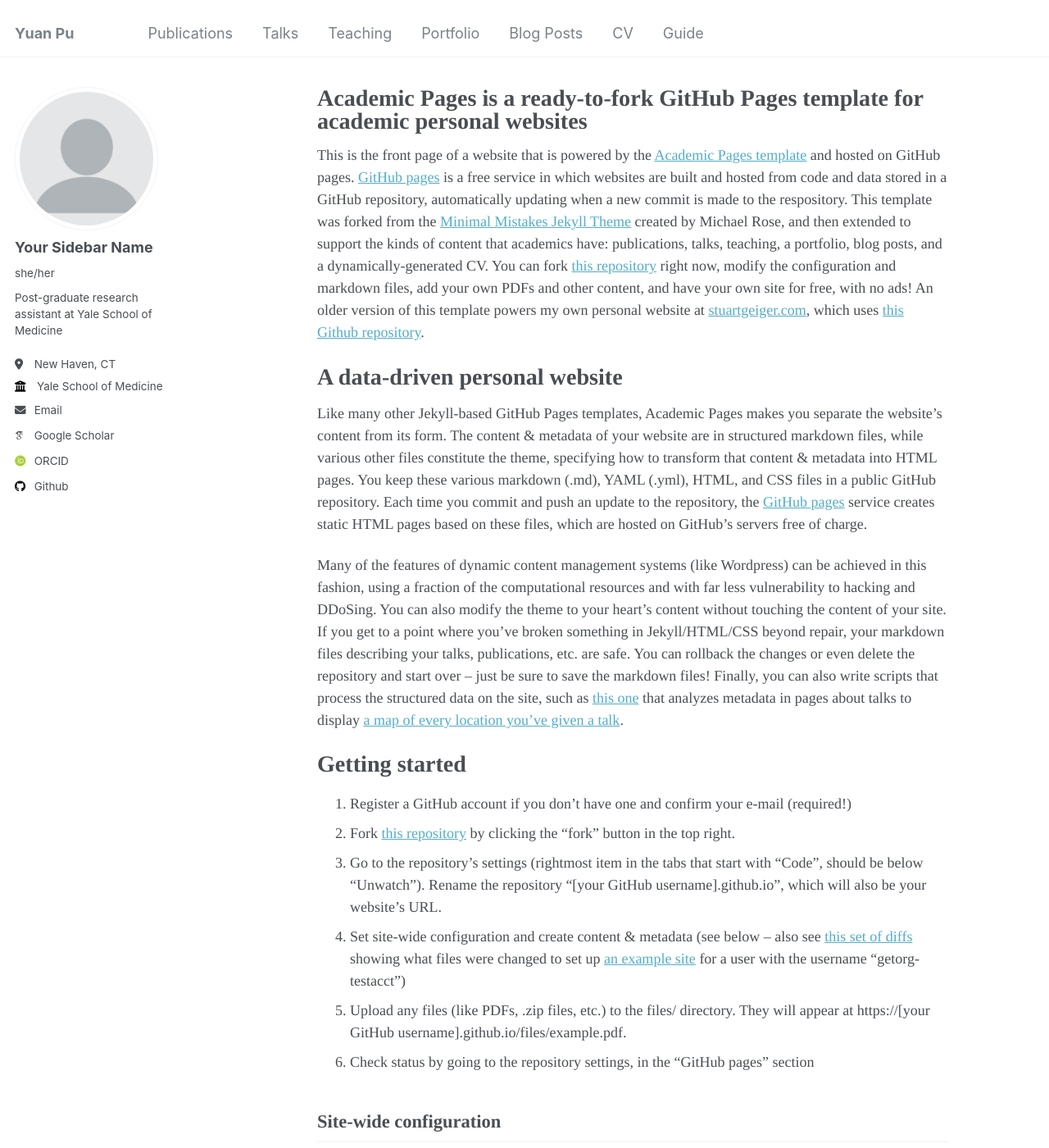
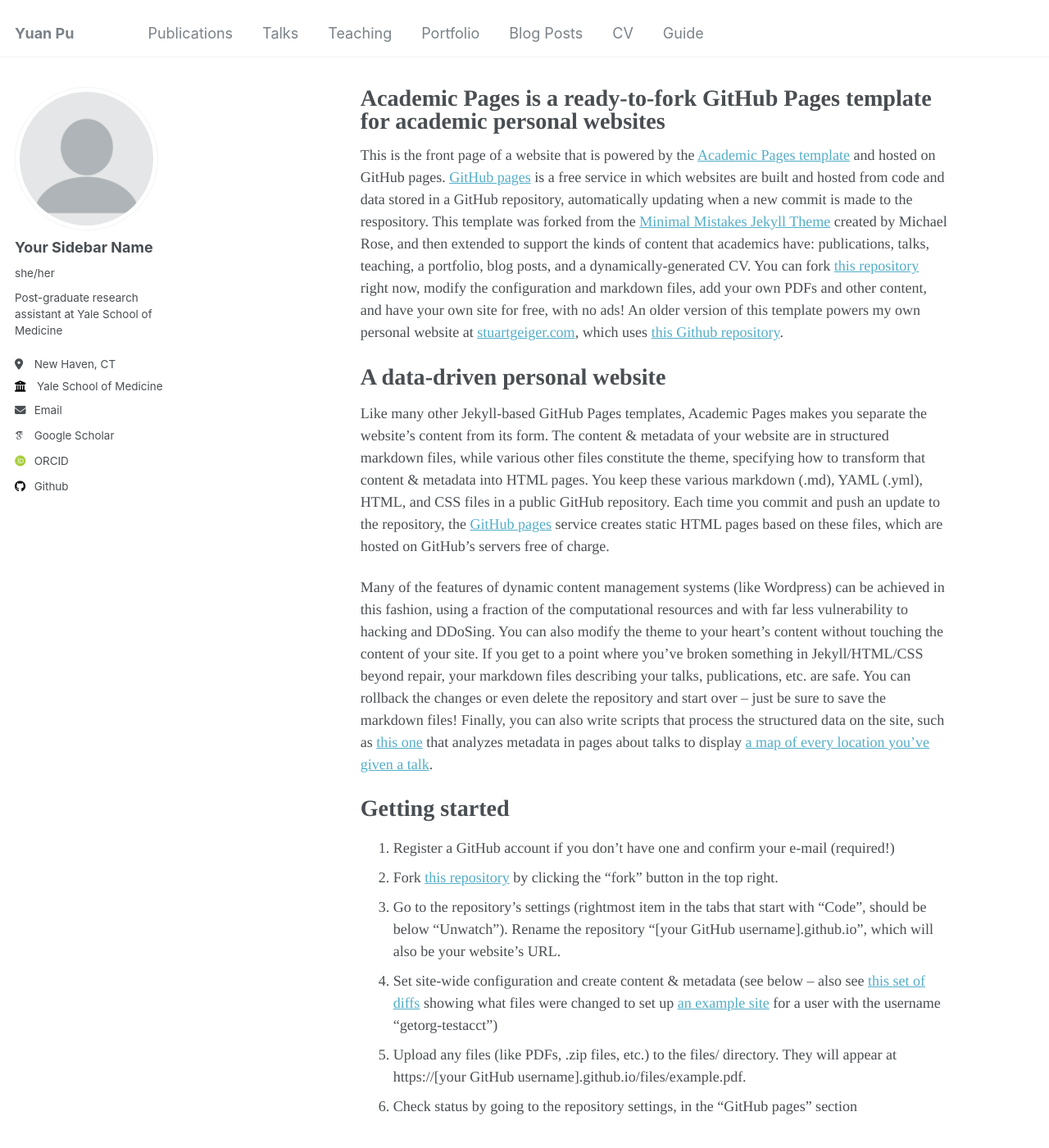
Before and after one commit to yuan-pu/yuan-pu_academicPages, a Jekyll site: the page built from _pages/about.md, in a window 1280 px wide and 1400 px high. Shown: the whole window at 82% size. Built offline with Jekyll 4.4.1, drawn with Linux system fonts in a browser that asks for light colours; some web fonts are replaced.

Commit message:
page - margin

```diff
--- a/_sass/_page.scss
+++ b/_sass/_page.scss
@@ -18,8 +18,8 @@
 
 .page {
   @include breakpoint($large) {
-    @include span(10 of 12 last);
-    @include prefix(1.5 of 12);
+    @include span(9 of 12 last);
+    @include prefix(1 of 12);
     @include suffix(1 of 12);
   }
 
```
